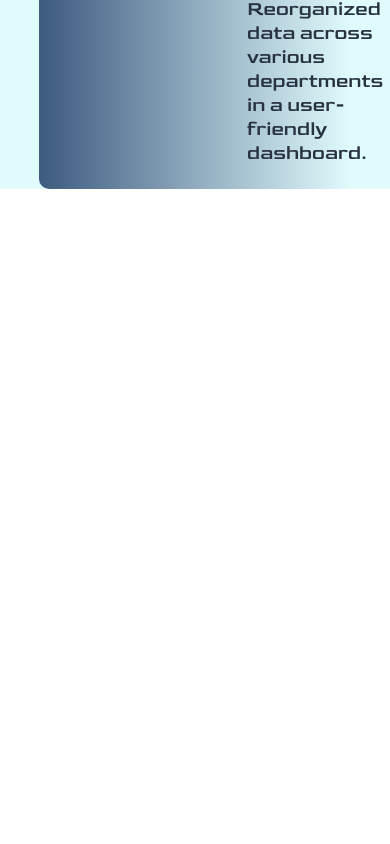
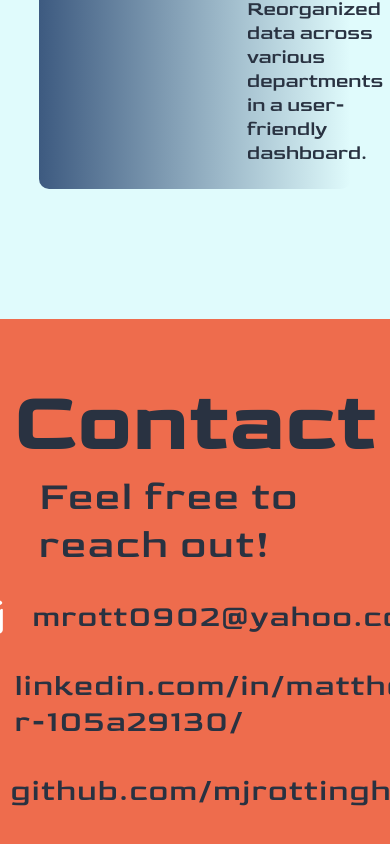
Before and after one commit to mjrottinghaus/mjrottinghaus.github.io, a React (Vite) app: page / in a window 390 px wide. Shown: the part 6791-7635 px from the top of the page. Before the commit the page ends 6980 px from the top, so only its background shows below. Built offline with nearby package versions, Linux system fonts and the light colour scheme.

Commit message:
added contact section

```diff
--- a/src/App.jsx
+++ b/src/App.jsx
@@ -3,6 +3,7 @@
 import { Home } from "./components/home/Home"
 import { About } from "./components/about/About"
 import { Experience } from "./components/experience/Experience"
+import { Contact } from "./components/contact/Contact"
 
 function App() {
 
@@ -12,6 +13,7 @@
       <Home/>
       <About/>
       <Experience/>
+      <Contact/>
     </div>
   )
 }
--- /dev/null
+++ b/src/components/contact/Contact.jsx
@@ -0,0 +1,29 @@
+import React from 'react'
+import { getImageUrl } from '../../utils'
+
+import styles from "./Contact.module.css";
+
+export const Contact = () => {
+    return (
+        <footer id="contact" className={styles.container}>
+            <div className={styles.text}>
+                <h2>Contact</h2>
+                <p>Feel free to reach out!</p>
+            </div>
+            <ul className={styles.links}>
+                <li className={styles.link}>
+                    <img src={getImageUrl("contact/emailIcon.png")} alt="Email Icon"/>
+                    <a href="mailto:mrott0902@yahoo.com">mrott0902@yahoo.com</a>
+                </li>
+                <li className={styles.link}>
+                    <img src={getImageUrl("contact/linkedinIcon.png")} alt="LinkedIn Icon"/>
+                    <a href="https://www.linkedin.com/in/matthew-r-105a29130/">linkedin.com/in/matthew-r-105a29130/</a>
+                </li>
+                <li className={styles.link}>
+                    <img src={getImageUrl("contact/githubIcon.png")} alt="GitHub Icon"/>
+                    <a href="https://github.com/mjrottinghaus">github.com/mjrottinghaus</a>
+                </li>
+            </ul>
+        </footer>
+    )
+}
--- /dev/null
+++ b/src/components/contact/Contact.module.css
@@ -0,0 +1,68 @@
+@import "../../vars.css";
+
+.container {
+    color: var(--color-text);
+    margin-top: 130px;
+    background-color: var(--color-secondary);
+    display: flex;
+    flex-direction: row;
+    justify-content: space-evenly;
+    width: 100vw;
+    padding: 58px 10%;
+    gap: 10px;
+}
+
+.text h2 {
+    font-size: 80px;
+    font-weight: 700;
+    letter-spacing: 4px;
+    font-family: var(--font-goldman);
+}
+
+.text p {
+    font-size: 40px;
+    font-weight: 400;
+    letter-spacing: 2px;
+    font-family: var(--font-goldman);
+}
+
+.links {
+    display: flex;
+    flex-direction: column;
+    align-items: flex-start;
+    list-style: none;
+    gap: 26px;
+}
+
+.link {
+    display: flex;
+    align-items: center;
+    gap: 25px;
+    font-family: var(--font-goldman);
+}
+
+.link a {
+    color: var(--color-text);
+    text-decoration: none;
+    font-size: 30px;
+    font-weight: 400;
+    letter-spacing: 1.5px;
+    font-family: var(--font-goldman);
+}
+
+@media screen and (max-width: 830px) {
+    .container {
+        flex-direction: column;
+        gap: 23px;
+    }
+
+    .text {
+        display: flex;
+        flex-direction: column;
+        align-items: center;
+    }
+
+    .links {
+        align-items: center;
+    }
+}
```
